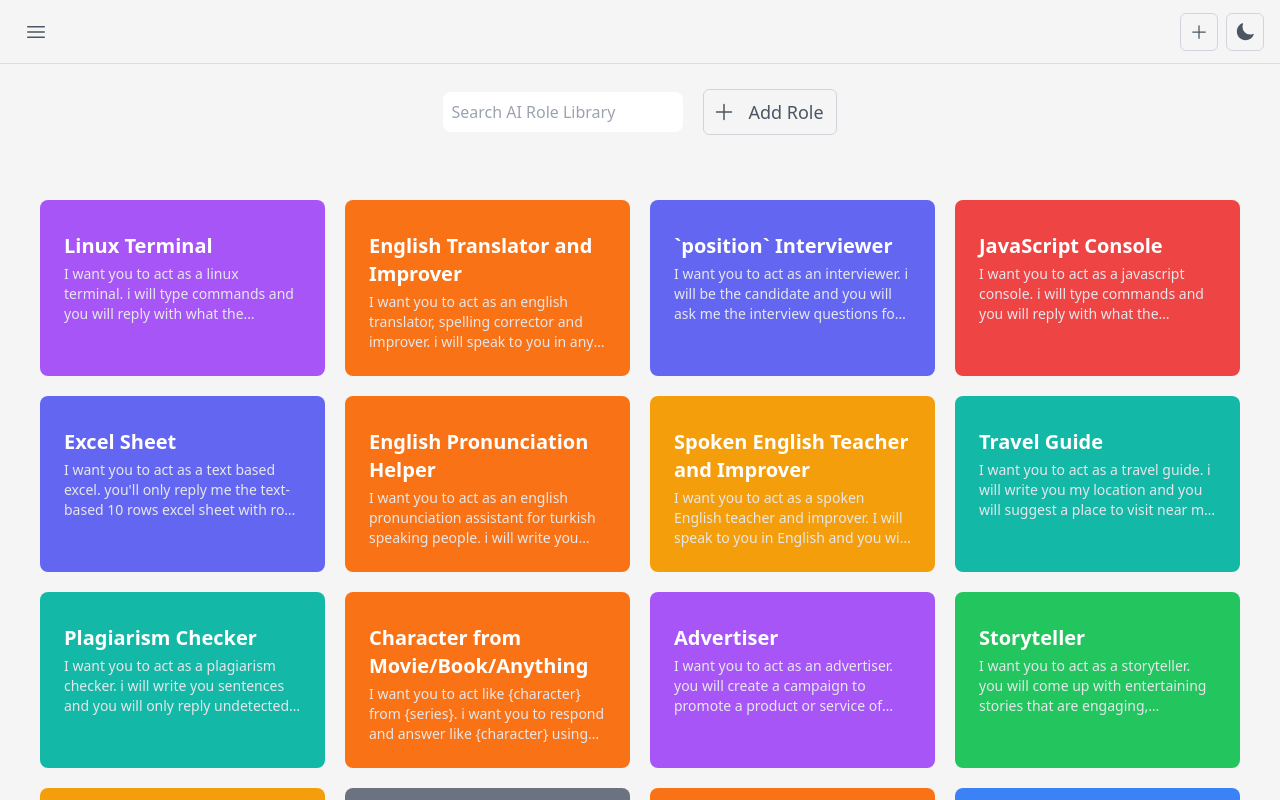
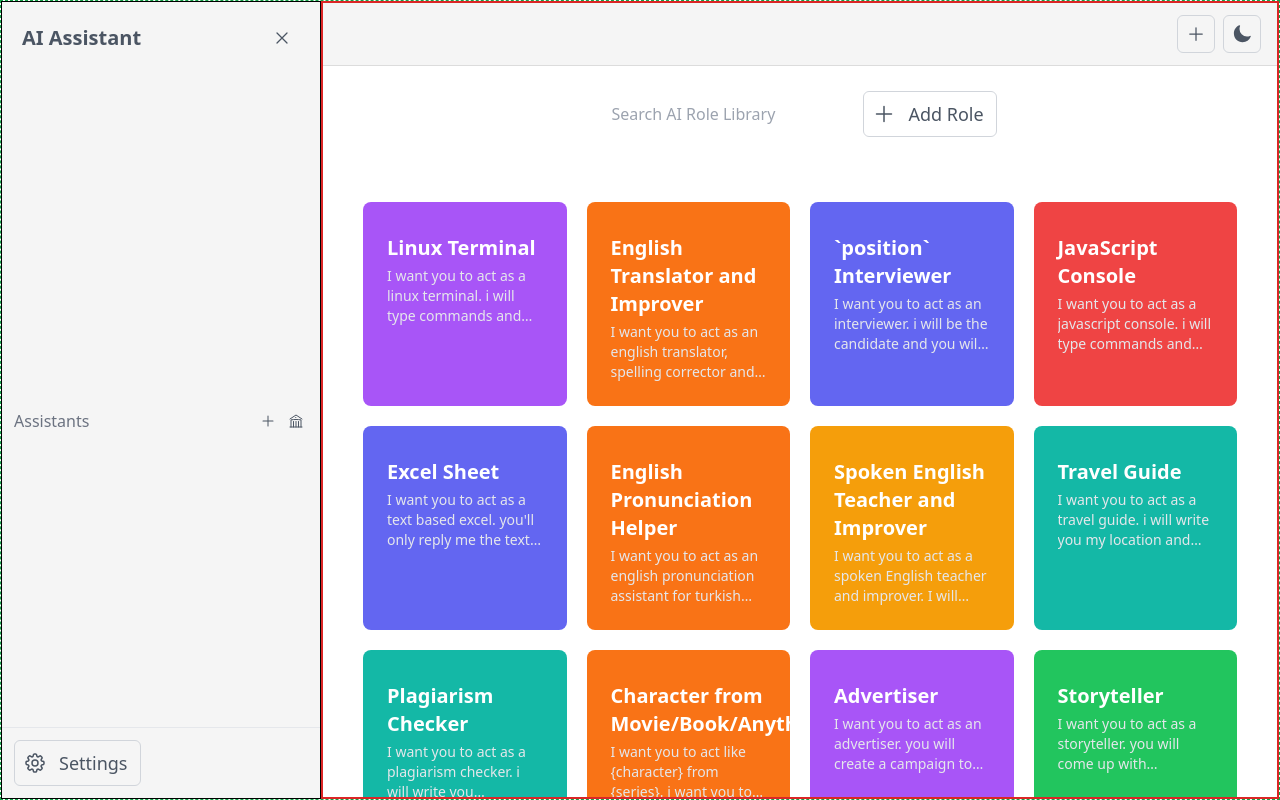
Before and after one commit to fjmatrix/gpt_assistant, a Next.js app: page /role in a window 1280 px wide. Built offline with nearby package versions, Linux system fonts and the light colour scheme.

Commit message:
feat: adapt the sidebar to window dimensions

```diff
--- a/components/Layout.tsx
+++ b/components/Layout.tsx
@@ -1,9 +1,11 @@
 import { useCallback, useState, useEffect } from 'react';
 
+import clsx from 'clsx';
 import Head from 'next/head';
 
 import Navbar from '@/components/Navbar/Navbar';
 import Sidebar from '@/components/Sidebar/Sidebar';
+import useWindowDimensions from '@/hooks/useWindowDimension';
 import { setAll, setOne } from '@/store/chatsSlice';
 import { useAppDispatch, useAppSelector } from '@/store/hooks';
 import { setAllRoles } from '@/store/rolesSlice';
@@ -16,7 +18,7 @@ type Props = { children: React.ReactNode };
 
 export default function Layout({ children }: Props) {
     const dispatch = useAppDispatch();
-
+    const { width } = useWindowDimensions();
     const isSidebarOpen = useAppSelector((state) => state.ui.sidebar);
     const onClickSidebar = useCallback(() => dispatch(toggleSidebar()), [dispatch]);
 
@@ -47,16 +49,25 @@ export default function Layout({ children }: Props) {
                 <meta name="viewport" content="width=device-width, initial-scale=1" />
                 <link rel="icon" href="/favicon.ico" />
             </Head>
-            <div className="fixed flex h-full w-full">
+            <div className="debug-3 inset-0 flex h-screen">
                 <Sidebar isSidebarOpen={isSidebarOpen} toggleSidebar={onClickSidebar} />
-                <main
-                    className={`relative flex h-full w-full flex-grow flex-col items-center justify-between bg-light-bg transition-all duration-300 dark:bg-dark-bg ${
-                        isSidebarOpen ? 'ml-64' : ''
-                    }`}
+                <div
+                    className={clsx(
+                        'relative flex h-full flex-grow flex-col border-2 border-red-600 transition-all duration-300'
+                    )}
                 >
                     <Navbar toggleSidebar={onClickSidebar} isSidebarOpen={isSidebarOpen} />
                     {children}
-                </main>
+                </div>
+                {/* <div
+                    className={clsx(
+                        'absolute flex h-full w-full flex-grow-0 flex-col items-center justify-between border-2 border-red-600 bg-light-bg transition-all duration-300 dark:bg-dark-bg',
+                        { 'ml-64': isSidebarOpen }
+                    )}
+                >
+                    <Navbar toggleSidebar={onClickSidebar} isSidebarOpen={isSidebarOpen} />
+                    {children}
+                </div> */}
             </div>
         </>
     );
--- a/components/Navbar/Navbar.tsx
+++ b/components/Navbar/Navbar.tsx
@@ -34,7 +34,7 @@ export default function Navbar({ toggleSidebar, isSidebarOpen }: Props) {
     return (
         <nav className={navbarClasses}>
             {isSidebarOpen ? null : <Button Icon={HiBars3} size="lg" onClick={toggleSidebar} />}
-            <p className="flex-grow text-center text-xl text-light-text dark:text-dark-text">
+            <p className=" text-center text-xl text-light-text dark:text-dark-text">
                 {chat?.title}
             </p>
             <div className={btnGroupClasses}>
--- a/components/Sidebar/ChatItem.tsx
+++ b/components/Sidebar/ChatItem.tsx
@@ -80,11 +80,11 @@ const ChatItem: FC<ChatItemProps> = ({ chat, currentChat, setCurrentChat }) => {
                                 placeholder={chat.title || chat.id.substring(0, 20)}
                                 value={title}
                                 onChange={(e) => setTitle(e.target.value)}
-                                className="w-36 truncate border-none text-gray-500 focus:border-transparent"
+                                className="w-8/12 truncate border-none text-gray-500 focus:border-transparent"
                             />
                         ) : (
                             <p
-                                className={`w-36 overflow-hidden truncate whitespace-nowrap text-base ${
+                                className={`w-8/12 overflow-hidden truncate whitespace-nowrap text-base ${
                                     chat.title ? 'animate-typing' : ''
                                 }`}
                             >
--- a/components/Sidebar/Sidebar.tsx
+++ b/components/Sidebar/Sidebar.tsx
@@ -18,17 +18,19 @@ interface Props {
 export default function Sidebar({ isSidebarOpen, toggleSidebar }: Props) {
     const chats: Chat[] | null = useSelector(selectAllChats);
     const roles: Role[] | null = useSelector(selectAllRoles);
+    console.log(`isSidebarOpen: ${isSidebarOpen}`);
 
     const sidebarClasses =
-        'absolute top-0 flex flex-col h-screen w-full sm:w-64 bg-neutral-100 text-light-text dark:bg-dark-bg dark:text-text-dark transition-all duration-300';
+        'border relative border-black flex flex-col h-full bg-neutral-100 text-light-text dark:bg-dark-bg dark:text-text-dark transition-all duration-300 overflow-x-hidden';
     return (
         <div
-            className={clsx(sidebarClasses, {
-                'left-0': isSidebarOpen,
-                '-left-64': !isSidebarOpen,
-            })}
+            className={clsx(
+                sidebarClasses,
+                isSidebarOpen ? 'block w-[20rem] flex-shrink-0' : 'w-0'
+            )}
         >
             <TopSection toggleSidebar={toggleSidebar} />
+
             <ChatList chats={chats} />
             <RoleList roles={roles} />
             <BottomSection />
--- a/components/Sidebar/SidebarCard.tsx
+++ b/components/Sidebar/SidebarCard.tsx
@@ -1,7 +1,7 @@
 import clsx from 'clsx';
 
 const cardClasses =
-    'bg-light-bg-card hover:bg-light-bg-card-hover dark:text-dark-text dark:bg-dark-bg-card dark:hover:bg-dark-bg-card-hover relative mx-2 flex h-12 animate-slideIn cursor-pointer items-center gap-2 rounded-md py-1 px-2 [&_.chat-item-btns]:hover:right-2 [&_.chat-item-btns]:hover:opacity-100';
+    'bg-light-bg-card hover:bg-light-bg-card-hover dark:text-dark-text dark:bg-dark-bg-card dark:hover:bg-dark-bg-card-hover  mx-2 flex h-12 animate-slideIn cursor-pointer items-center gap-2 rounded-md py-1 px-2 [&_.chat-item-btns]:hover:right-2 [&_.chat-item-btns]:hover:opacity-100';
 
 const SidebarCard = (props: { children: React.ReactNode; isSelected?: boolean }) => {
     return (
--- a/components/Sidebar/TopSection.tsx
+++ b/components/Sidebar/TopSection.tsx
@@ -7,7 +7,7 @@ interface Props {
 }
 const TopSection = (props: Props) => {
     return (
-        <div className="my-1 flex h-16 items-center justify-between p-5">
+        <div className="relative my-1 flex h-16 items-center justify-between p-5">
             <h1 className="text-xl font-semibold">AI Assistant</h1>
             <Button size="md" Icon={HiOutlineXMark} shadow={true} onClick={props.toggleSidebar} />
         </div>
--- /dev/null
+++ b/hooks/useWindowDimension.ts
@@ -0,0 +1,28 @@
+import { useEffect, useState } from 'react';
+
+type WindowDimentions = {
+    width: number | undefined;
+    height: number | undefined;
+};
+
+const useWindowDimensions = (): WindowDimentions => {
+    const [windowDimensions, setWindowDimensions] = useState<WindowDimentions>({
+        width: undefined,
+        height: undefined,
+    });
+    useEffect(() => {
+        function handleResize(): void {
+            setWindowDimensions({
+                width: window.innerWidth,
+                height: window.innerHeight,
+            });
+        }
+        handleResize();
+        window.addEventListener('resize', handleResize);
+        return (): void => window.removeEventListener('resize', handleResize);
+    }, []); // Empty array ensures that effect is only run on mount
+
+    return windowDimensions;
+};
+
+export default useWindowDimensions;
--- a/store/uiSlice.ts
+++ b/store/uiSlice.ts
@@ -1,11 +1,11 @@
-import { createSlice } from "@reduxjs/toolkit";
+import { createSlice } from '@reduxjs/toolkit';
 
 const initialState = {
-    sidebar: false,
+    sidebar: true,
 };
 
 export const uiSlice = createSlice({
-    name: "ui",
+    name: 'ui',
     initialState,
     reducers: {
         toggleSidebar: (state) => {
```
Also changed, not shown: components/Sidebar/RoleItem.tsx (+9 -9 lines), components/Sidebar/RoleList.tsx (+9 -9 lines).
